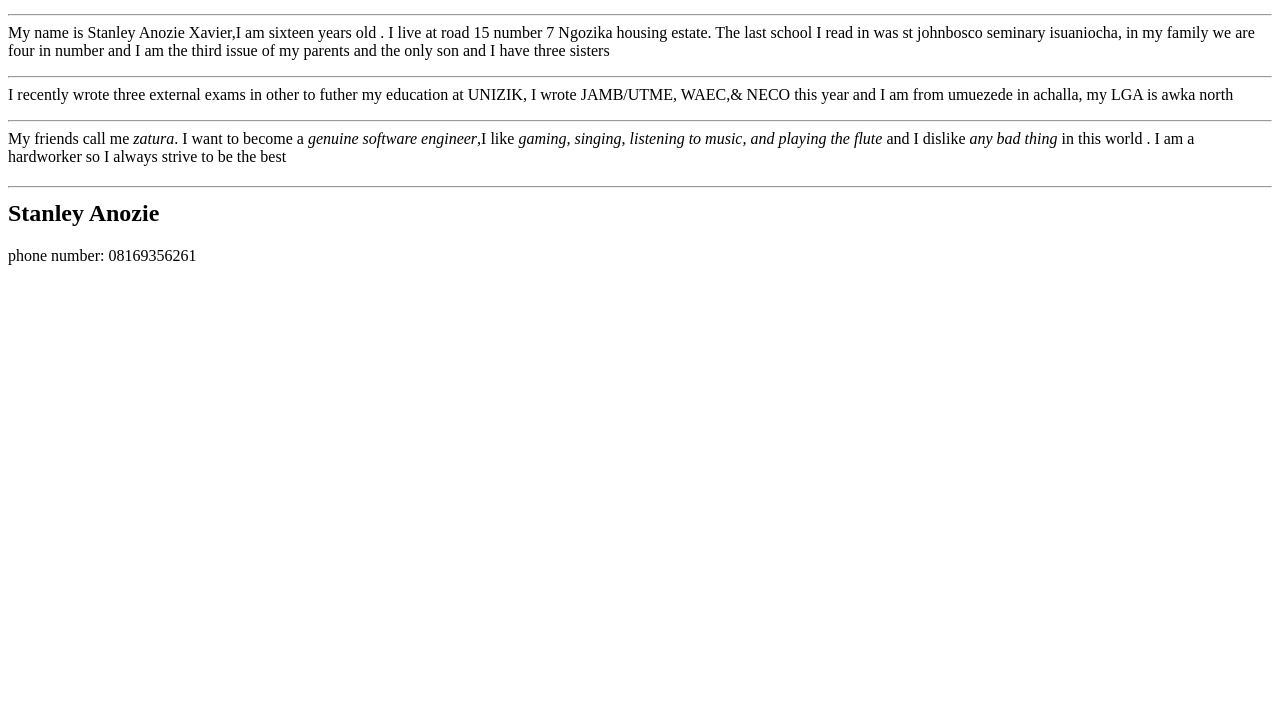
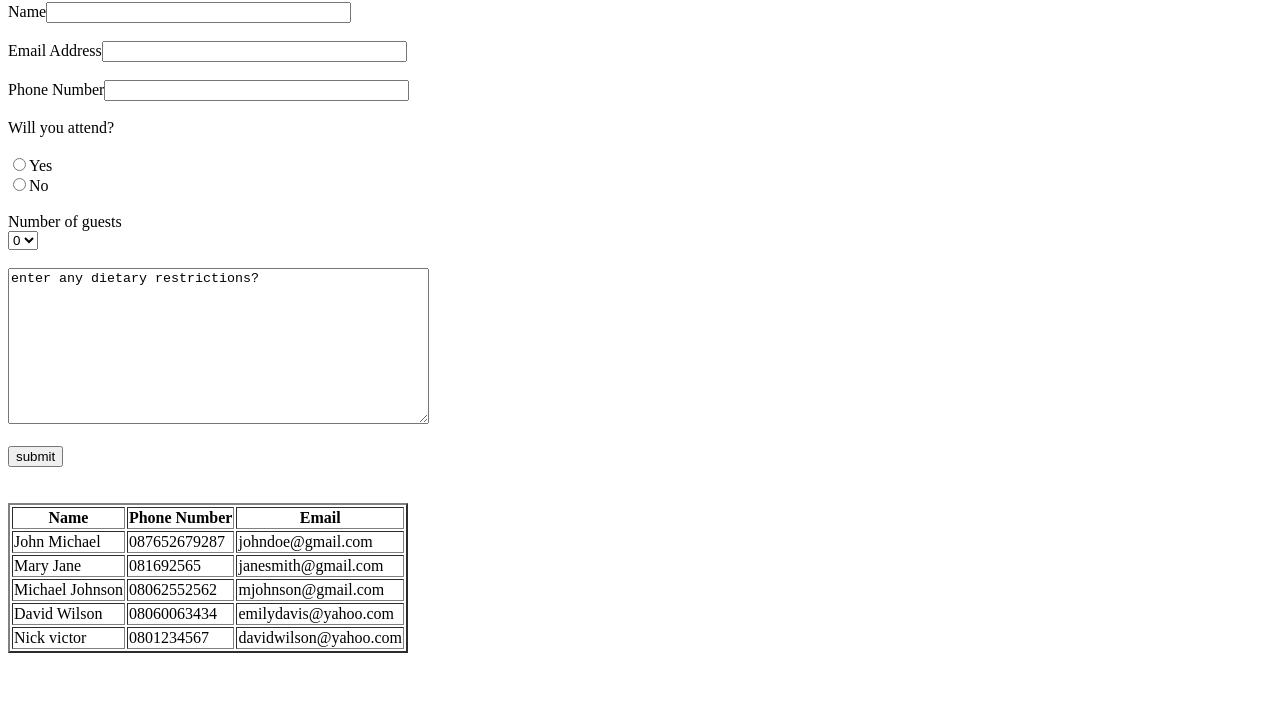
Before and after one commit to Xavier-mac/port-folio, a plain HTML site: page index.html in a window 1280 px wide. Shown: the part 78-800 px from the top of the page. Drawn offline with Linux system fonts and the light colour scheme.

Commit message:
Add files via upload

```diff
--- a/index.html
+++ b/index.html
@@ -1,15 +1,69 @@
-<DOCTYPE html>
+<!doctype html>
 <html>
-<head>
-<title>About me site</title>
+    <head>
+        <title>Event RSVP site</title>
+    </head>
+    <body>
+        <h1>RSVP to Our Event</h1>
+        <form>
+            Name<input type="text" name="Name" size="35"><br/>
+            <br/>
+            Email Address<input type="text" name="Email" size="35"><br/>
+            <br/>
+            Phone Number<input type="text" name="Phonenumber" size="35"><br/>
+            <br/>
+            Will you attend?<br/>
+            <br/>
+            <input type="radio" name="Willyouattend" value="yes">Yes<br/>
+            <input type="radio" name="Willyouattend" value="no">No<br/>
+            <br/>
+            Number of guests
+            <br/>
+            <select name="dropdown">
+                <option value="0">0</option>
+                <option value="1">1</option>
+                <option value="2">2</option>
+                <option value="3">3</option>
+                <option value="4">4</option>
+                <option value="5">5</option>
+            </select><br/>
+            <br/>
+            <textarea rows="10" cols="50" name="description">enter any dietary restrictions?</textarea><br/>
+            <br/>
+            <input type="submit" name="submit" value="submit">
+        </form><br/><br/>
+        <table border="2">
+              <tr>
+                <th>Name</th>
+                <th>Phone Number</th>
+                <th>Email</th>
+              </tr>
+              <tr>
+                <td>John Michael</td>
+                <td>087652679287</td>
+                <td>johndoe@gmail.com</td>
+              </tr>
+              <tr>
+                <td>Mary Jane</td>
+                <td>081692565</td>
+                <td>janesmith@gmail.com</td>
+              </tr>
+              <tr>
+                <td>Michael Johnson</td>
+                <td>08062552562</td>
+                <td>mjohnson@gmail.com</td>
+              </tr>
+              <tr>
+                <td>David Wilson</td>
+                <td>08060063434</td>
+                <td>emilydavis@yahoo.com</td>
+              </tr>
+              <tr>
+                <td>Nick victor</td>
+                <td>0801234567</td>
+                <td>davidwilson@yahoo.com</td>
+              </tr>
+          </table>
 
-</head>
-<body>
-<h1><hr>ABOUT ME</h1>
-<p><hr>My name is Stanley Anozie Xavier,I am sixteen years old . I live at 	road 15 number 7 Ngozika housing estate. The last school I read in was st johnbosco seminary isuaniocha, in my family we are four in number and I am the third issue of my parents and the only son and I have three sisters </p>
-<p><hr>I recently wrote three external exams in other to futher my education at UNIZIK, I wrote JAMB/UTME, WAEC,& NECO this year and I am from umuezede in achalla, my LGA is awka north<p/>
-<p><hr>My friends call me <i>zatura</i>. I want to become a <i>genuine software engineer</i>,I like <i>gaming, singing, listening to music, and playing the flute</i> and I dislike <i>any bad thing</i> in this world . I am a hardworker so I always strive to be the best</p>
-<h2><hr> Stanley Anozie</h2>
-<p>phone number: 08169356261</p>
-</body>
+    </body>
 </html>
```
